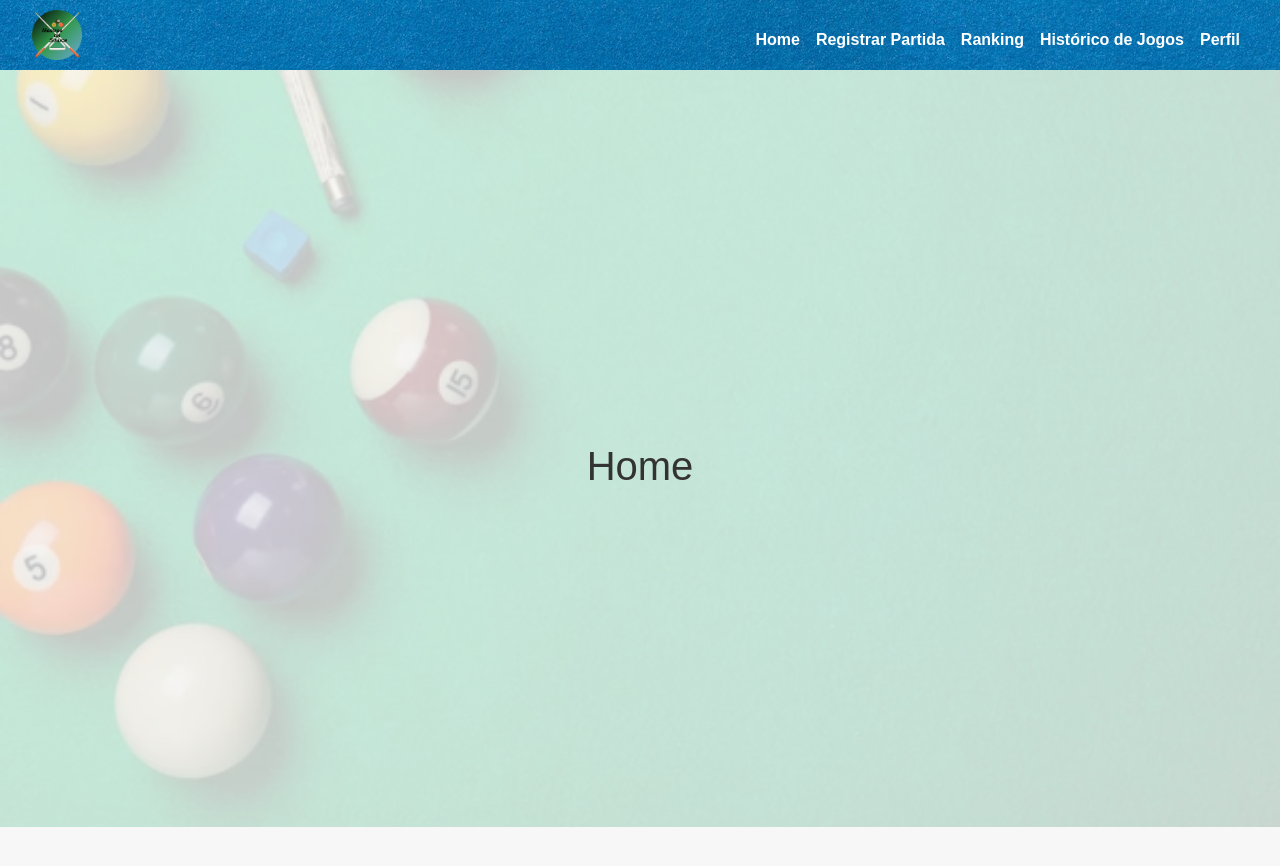
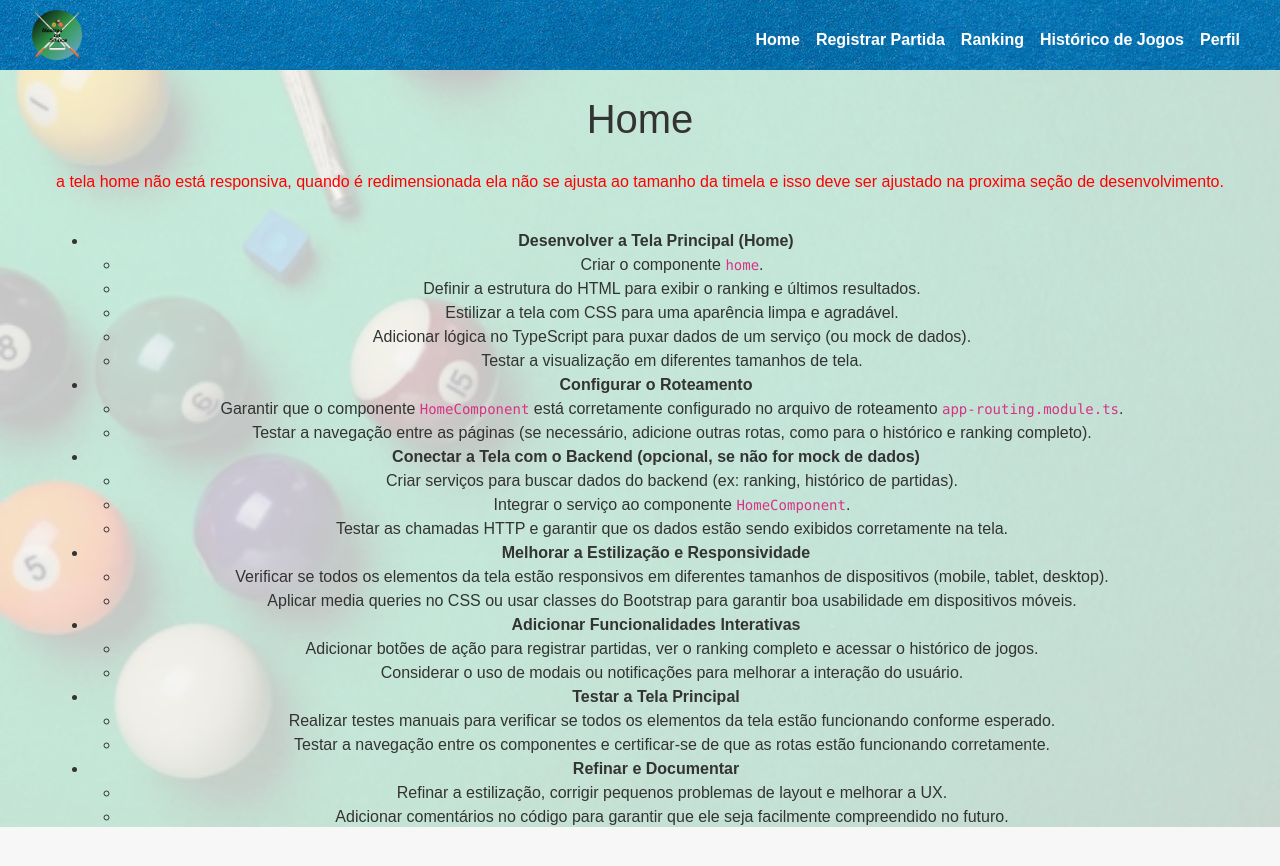
Before and after one commit to devJonatasSilva/mestres-da-sinuca, an Angular app: page /home in a window 1280 px wide. Shown: the top 866 px of the page. Built offline with nearby package versions, Linux system fonts and the light colour scheme.

Commit message:
cria lembrete para a proxima sessão de desenvolvimento

```diff
--- a/src/app/home-page/home-page.component.css
+++ b/src/app/home-page/home-page.component.css
@@ -8,3 +8,8 @@
   text-align: center;
   background-color: rgba(245, 245, 245, 0.8);
 }
+
+.home-container p {
+  color: red;
+
+}
--- a/src/app/home-page/home-page.component.html
+++ b/src/app/home-page/home-page.component.html
@@ -1,32 +1,64 @@
 <div class="home-container">
   <h1>Home</h1>
-</div>
+
+  <p>a tela home não está responsiva, quando é redimensionada ela não se ajusta ao tamanho da timela e
+    isso deve ser ajustado na proxima seção de desenvolvimento.
+  </p>
+
+  <ul>
+    <li><strong>Desenvolver a Tela Principal (Home)</strong>
+      <ul>
+        <li>Criar o componente <code>home</code>.</li>
+        <li>Definir a estrutura do HTML para exibir o ranking e últimos resultados.</li>
+        <li>Estilizar a tela com CSS para uma aparência limpa e agradável.</li>
+        <li>Adicionar lógica no TypeScript para puxar dados de um serviço (ou mock de dados).</li>
+        <li>Testar a visualização em diferentes tamanhos de tela.</li>
+      </ul>
+    </li>
+
+    <li><strong>Configurar o Roteamento</strong>
+      <ul>
+        <li>Garantir que o componente <code>HomeComponent</code> está corretamente configurado no arquivo de roteamento <code>app-routing.module.ts</code>.</li>
+        <li>Testar a navegação entre as páginas (se necessário, adicione outras rotas, como para o histórico e ranking completo).</li>
+      </ul>
+    </li>
+
+    <li><strong>Conectar a Tela com o Backend (opcional, se não for mock de dados)</strong>
+      <ul>
+        <li>Criar serviços para buscar dados do backend (ex: ranking, histórico de partidas).</li>
+        <li>Integrar o serviço ao componente <code>HomeComponent</code>.</li>
+        <li>Testar as chamadas HTTP e garantir que os dados estão sendo exibidos corretamente na tela.</li>
+      </ul>
+    </li>
+
+    <li><strong>Melhorar a Estilização e Responsividade</strong>
+      <ul>
+        <li>Verificar se todos os elementos da tela estão responsivos em diferentes tamanhos de dispositivos (mobile, tablet, desktop).</li>
+        <li>Aplicar media queries no CSS ou usar classes do Bootstrap para garantir boa usabilidade em dispositivos móveis.</li>
+      </ul>
+    </li>
+
+    <li><strong>Adicionar Funcionalidades Interativas</strong>
+      <ul>
+        <li>Adicionar botões de ação para registrar partidas, ver o ranking completo e acessar o histórico de jogos.</li>
+        <li>Considerar o uso de modais ou notificações para melhorar a interação do usuário.</li>
+      </ul>
+    </li>
+
+    <li><strong>Testar a Tela Principal</strong>
+      <ul>
+        <li>Realizar testes manuais para verificar se todos os elementos da tela estão funcionando conforme esperado.</li>
+        <li>Testar a navegação entre os componentes e certificar-se de que as rotas estão funcionando corretamente.</li>
+      </ul>
+    </li>
+
+    <li><strong>Refinar e Documentar</strong>
+      <ul>
+        <li>Refinar a estilização, corrigir pequenos problemas de layout e melhorar a UX.</li>
+        <li>Adicionar comentários no código para garantir que ele seja facilmente compreendido no futuro.</li>
+      </ul>
+    </li>
+  </ul>
 
 
-
-
-
-<!-- <div class="main-container">
-  <h1>Bem-vindo, [Nome do Usuário]</h1>
-  <div class="player-of-month">
-      <h2>Melhor Jogador do Mês</h2>
-      <p>Jogador: [Nome]</p>
-      <p>Pontos: [Pontuação]</p>
-  </div>
-
-  <div class="match-details">
-      <h2>Detalhes das Partidas</h2>
-      <ul>
-          <li>Partida 1: [Detalhes]</li>
-          <li>Partida 2: [Detalhes]</li>
-      </ul>
-  </div>
-
-  <div class="next-match">
-      <h2>Próxima Partida</h2>
-      <p>Adversário: [Nome]</p>
-      <p>Data: [Data]</p>
-  </div>
-
-  <a href="ranking.html" class="btn">Ver Ranking</a>
-</div> -->
+</div>
```
